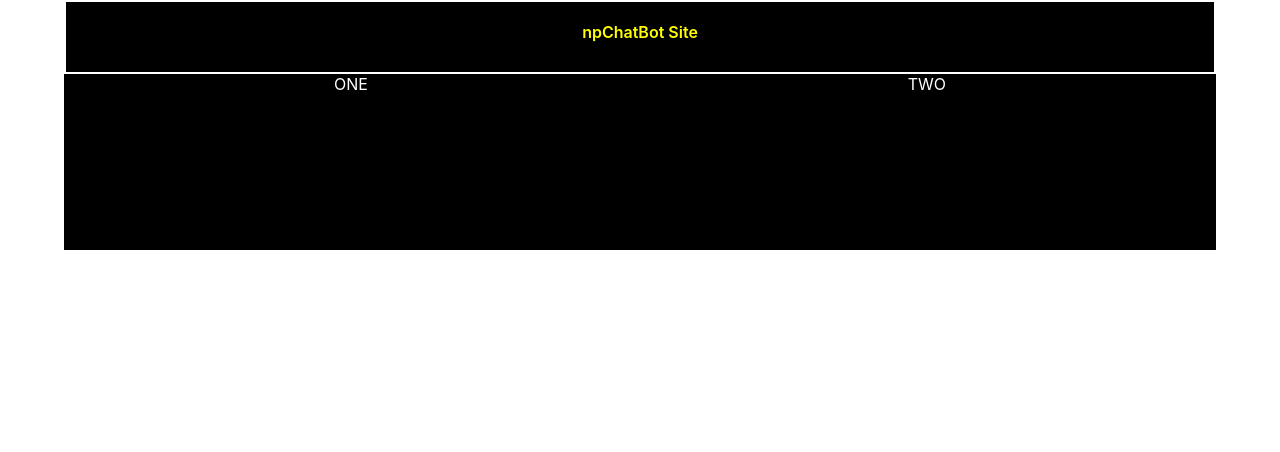
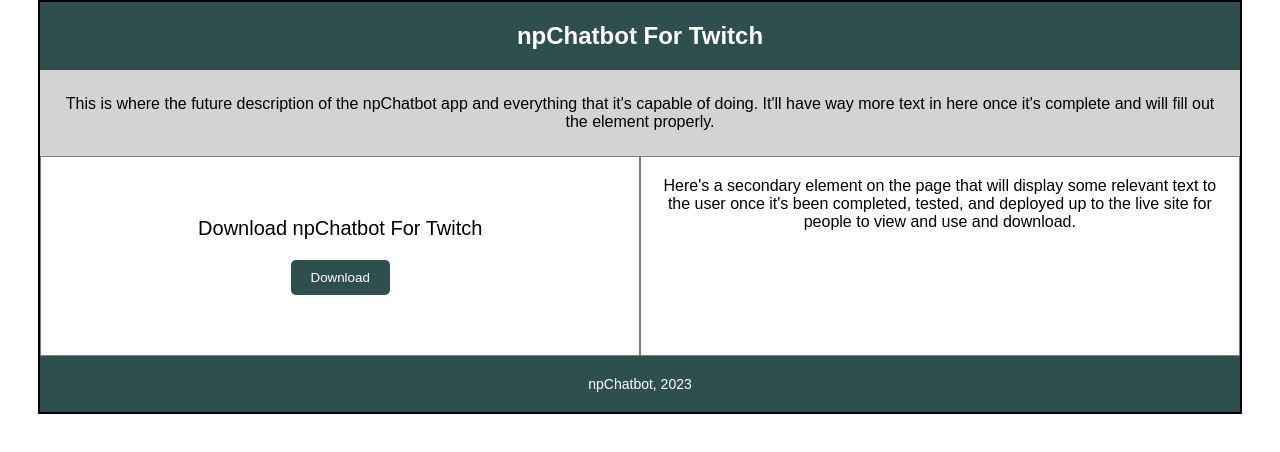
Before and after one commit to marcusmcb/np-chatbot-site, a React (Create React App) app: page / in a window 1280 px wide. Shown: the top 452 px of the page. Built offline with nearby package versions, Linux system fonts and the light colour scheme.

Commit message:
added basic landing page layout

```diff
--- a/src/App.css
+++ b/src/App.css
@@ -1,3 +1,66 @@
 .App {
-  text-align: center;
+	font-family: Arial, sans-serif;
+	text-align: center;
+	margin-left: 3vw;
+  margin-right: 3vw;
+	padding: 0;
+	border: 2px solid black;
 }
+
+.banner {
+	background-color: darkslategray;
+	padding: 20px 0;
+	width: 100%;
+	font-size: 24px;
+	font-weight: bold;
+  color: white;
+}
+
+.footer {
+  background-color: darkslategrey;
+  padding: 20px 0;
+  color: white;
+  font-size: 14px;
+  height: 2vh;
+}
+
+.description {
+	padding: 25px;
+	color: black;
+  background-color: lightgrey;
+}
+
+.download-section {
+	display: flex;
+	justify-content: space-between;
+
+}
+
+.download-box,
+.description-box {
+	flex: 1;
+	padding: 20px;
+	height: 200px;
+	box-sizing: border-box;
+  border: 1px solid grey;
+}
+
+.download-box p {
+	margin-top: 40px;
+	margin-bottom: 20px;
+	font-size: 20px;
+}
+
+button {
+	padding: 10px 20px;
+	background-color: darkslategray;
+	border: none;
+	color: #fff;
+	border-radius: 5px;
+	cursor: pointer;
+	transition: background-color 0.3s;
+}
+
+button:hover {
+	background-color: #0056b3;
+}
--- a/src/App.tsx
+++ b/src/App.tsx
@@ -1,42 +1,26 @@
-import React from "react";
-import "./App.css";
+import React from 'react';
+import './App.css';
 
 function App() {
   return (
     <div className="App">
-      {/* main div */}
-      <div
-        style={{
-          marginLeft: "5vw",
-          marginRight: "5vw",
-          backgroundColor: "black",
-          height: "250px",
-        }}
-      >
-        {/* header div */}
-        <div
-          style={{
-            color: "yellow",
-            border: "2px solid white",
-            height: "50px",
-            paddingTop: "20px",
-            fontWeight: "600",
-          }}
-        >
-          npChatBot Site
+      <div className="banner">
+        npChatbot For Twitch
+      </div>
+      <div className="description">
+        This is where the future description of the npChatbot app and everything that it's capable of doing.  It'll have way more text in here once it's complete and will fill out the element properly.
+      </div>
+      <div className="download-section">
+        <div className="download-box">
+          <p>Download npChatbot For Twitch</p>
+          <button>Download</button>
         </div>
-
-        <div
-          style={{
-            display: "flex",
-            flexDirection: "row",
-            justifyContent: "space-around",
-            color: 'white'
-          }}
-        >
-          <div>ONE</div>
-          <div>TWO</div>
+        <div className="description-box">
+          Here's a secondary element on the page that will display some relevant text to the user once it's been completed, tested, and deployed up to the live site for people to view and use and download.
         </div>
+      </div>
+      <div className="footer">
+        npChatbot, 2023
       </div>
     </div>
   );
```
